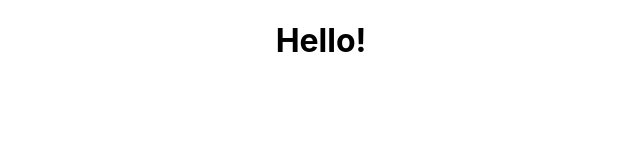
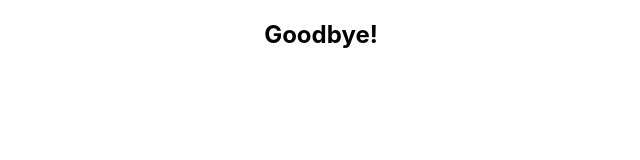
Before and after one commit to Callum-Worrall/git-merge-review, a React (Create React App) app: page / in a window 1280 px wide. Shown: the top 160 px of the page, without its empty margins (319-959 px from the left). Built offline with nearby package versions, Linux system fonts and the light colour scheme.

Commit message:
New Feature

```diff
--- a/src/App.js
+++ b/src/App.js
@@ -4,7 +4,7 @@ import './App.css';
 function App() {
   return (
     <div className="App">
-      <h1>Hello!</h1>
+      <h2>Goodbye!</h2>
     </div>
   );
 }
```
